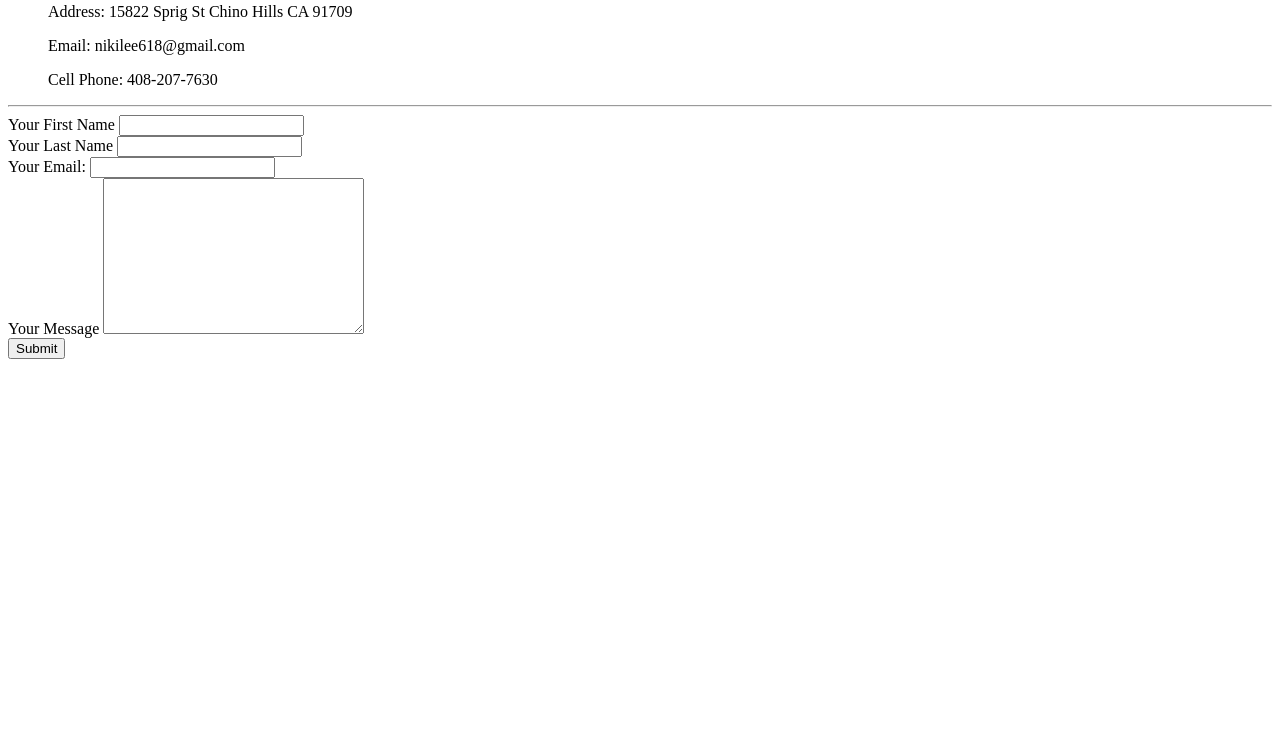
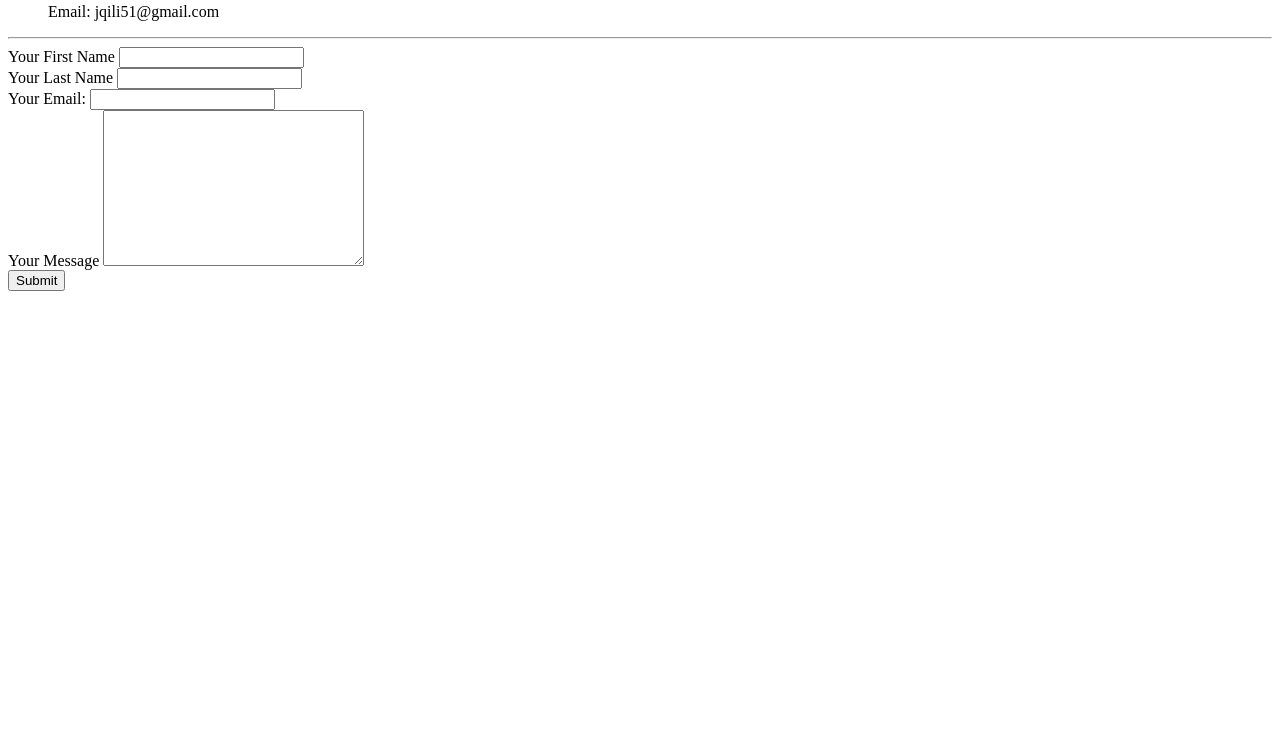
Before and after one commit to nikilee618/cv, a plain HTML site: page Contact.html in a window 1280 px wide. Shown: the part 56-800 px from the top of the page. Drawn offline with Linux system fonts and the light colour scheme.

Commit message:
Add files via upload

```diff
--- a/Contact.html
+++ b/Contact.html
@@ -6,9 +6,8 @@
   </head>
   <body>
     <h3>My Contact</h3>
-    <ul>Address: 15822 Sprig St Chino Hills CA 91709</ul>
-    <ul>Email: nikilee618@gmail.com</ul>
-    <ul>Cell Phone: 408-207-7630</ul>
+    <ul>Email: jqili51@gmail.com</ul>
+
     <hr>
 
     <form action="mailto:nikilee618@gmail.com" method="post" enctype="text/plain">
```
